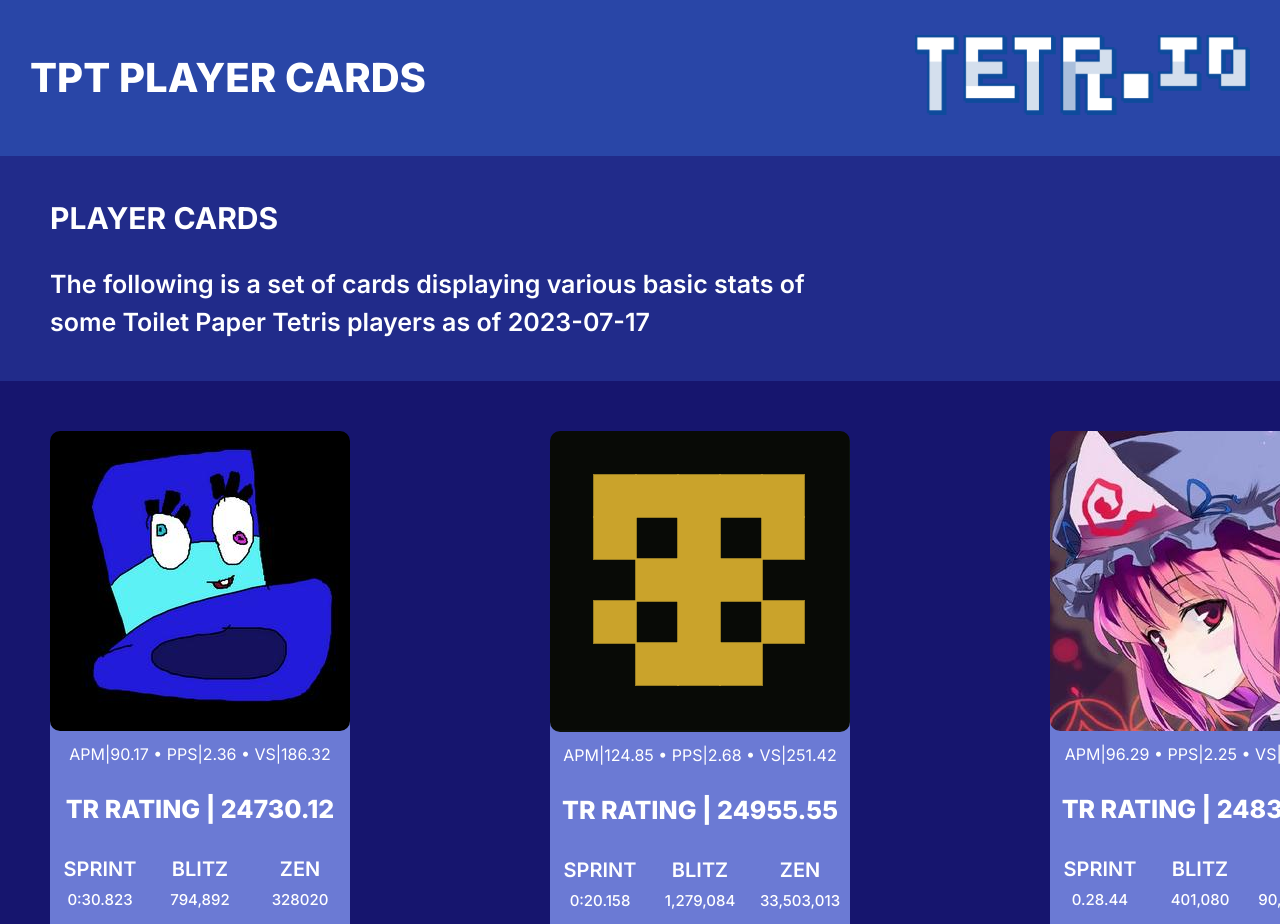
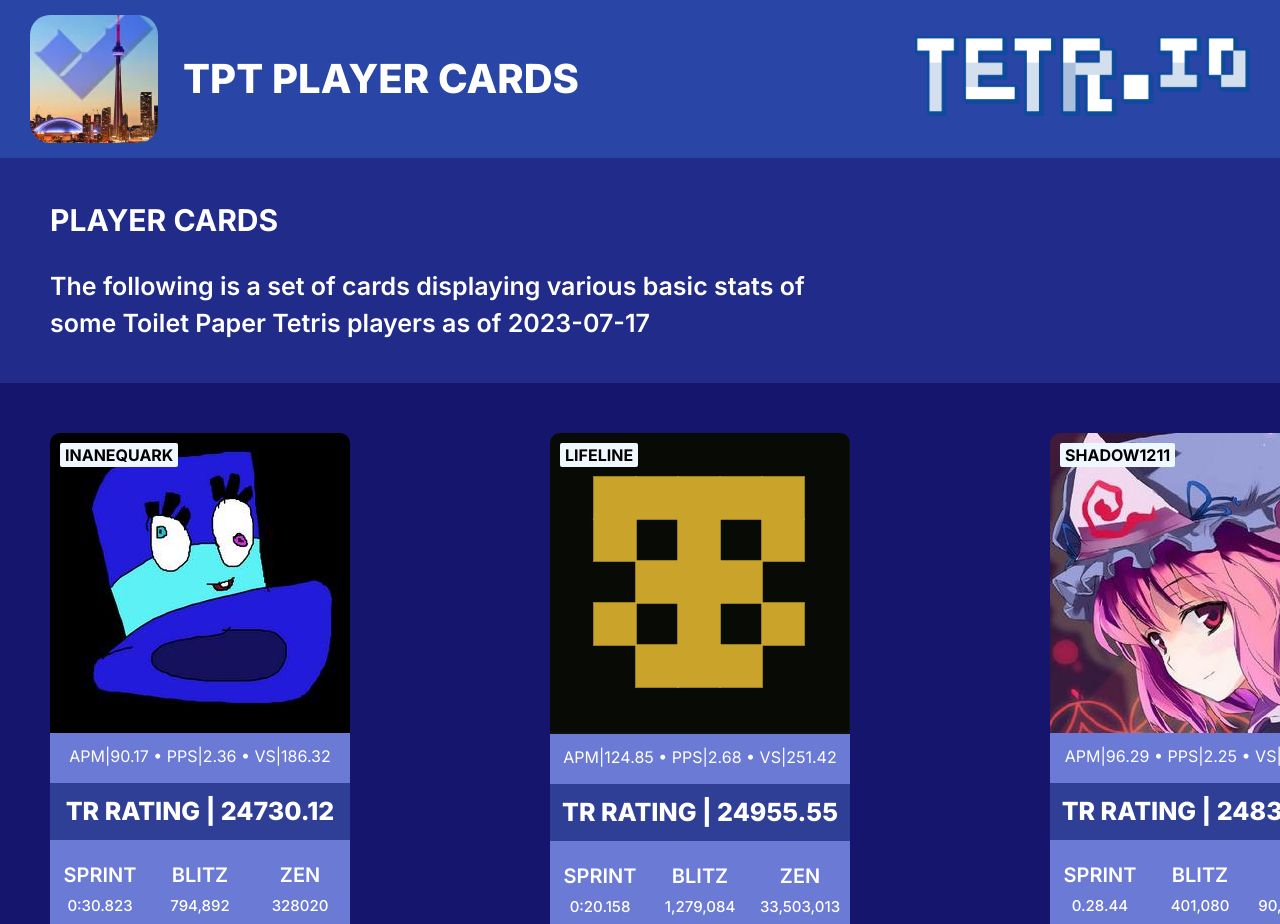
Before and after one commit to groobob/TPT-PlayerCards, a React (Vite) app: page / in a window 1280 px wide. Shown: the top 924 px of the page. Built offline with nearby package versions, Linux system fonts and the light colour scheme.

Commit message:
Added card badges and logo

```diff
--- a/src/components/Cards.jsx
+++ b/src/components/Cards.jsx
@@ -4,6 +4,7 @@
 {
     return(
         <div className="card">
+            <div className="card--badge">{props.name}</div>
             <img src={`/images/icons/${props.icon}`} className="card--icon"/>
             <div className="card--stats">
                 <span>APM|{props.stats.apm} • </span>
--- a/src/components/Navbar.jsx
+++ b/src/components/Navbar.jsx
@@ -4,6 +4,7 @@
 {
     return (
     <nav>
+        <img src="/images/tpt.png" className="nav--logo" />
         <h1 className="nav--title">TPT PLAYER CARDS</h1>
         <a href="https://tetr.io/" className="nav--icon--container"><img src="/images/tetrio.png" className="nav--icon"/></a>
     </nav>
--- a/src/index.css
+++ b/src/index.css
@@ -41,6 +41,11 @@
   margin-left: auto;
 }
 
+.nav--logo {
+  margin-right: 25px;
+  border-radius: 20px;;
+}
+
 .nav--title {
   font-weight: 800;
   font-size: 40px;
@@ -76,11 +81,13 @@
   color: white;
   background-color: rgb(107, 122, 212);
   border-radius: 20px;
+  position: relative;
 }
 
 .card--icon {
   width: 300px;
-  border-radius: 10px;
+  border-top-left-radius: 10px;
+  border-top-right-radius: 10px;
 }
 
 .card--stats {
@@ -88,12 +95,16 @@
   font-weight: 400;
   font-size: 16px;
   margin-top: 5px;
+  margin-bottom: -5px;
 }
 
 .card--rating {
   font-weight: 800;
   font-size: 25px;
   text-align: center;
+  background-color: rgb(47, 63, 150);
+  padding-block: 10px;
+  margin-block: 20px;
 }
 
 .card--subtitles {
@@ -104,6 +115,7 @@
   font-weight: 600;
   font-size: 20px;
   margin-top: -20px;
+
 }
 
 .card--scores {
@@ -135,3 +147,14 @@
   display: block;
   text-align: center;
 }
+
+.card--badge {
+  position: absolute;
+  top: 10px;
+  left: 10px;
+  background-color: aliceblue;
+  color: black;
+  padding: 0px 5px;
+  border-radius: 2px;
+  font-weight: 700;
+}
```
Also changed, not shown: public/images/tpt.png (added).
